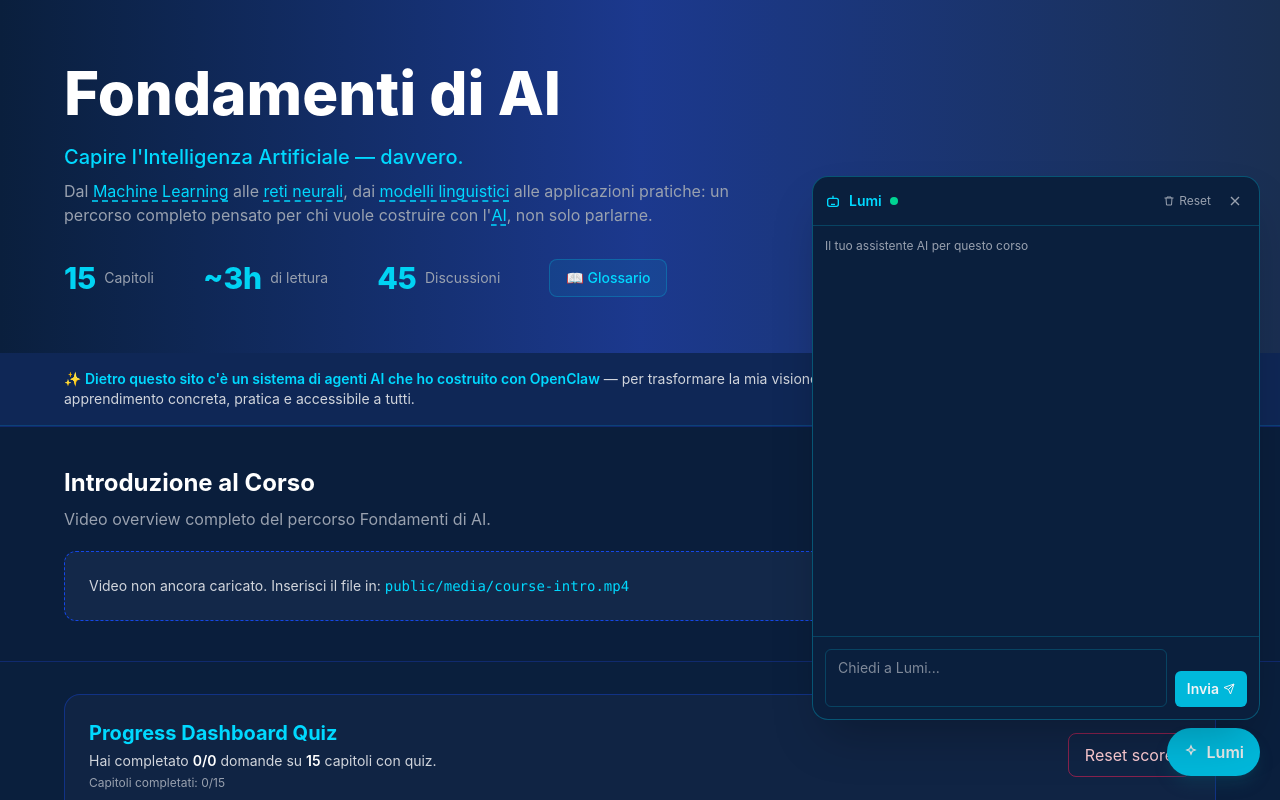
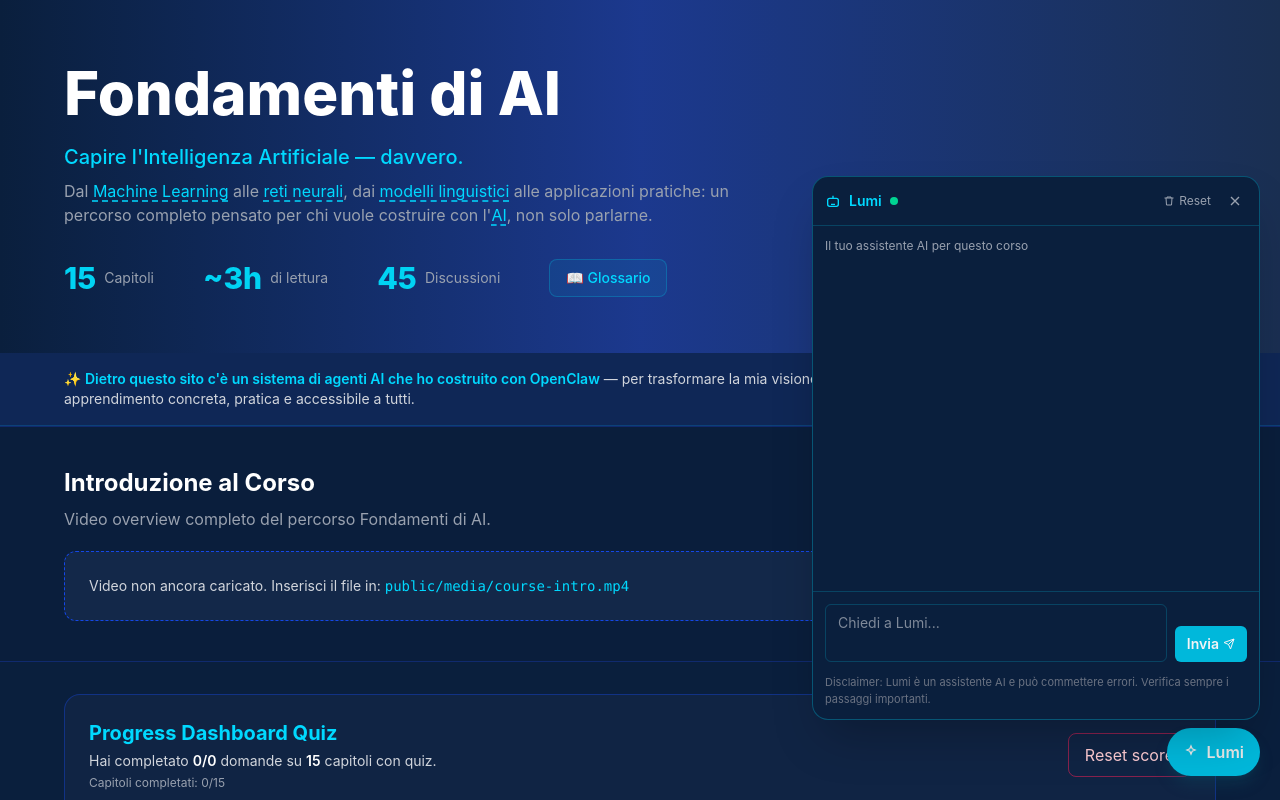
Before and after one commit to MT-Showcases/ai-fundamentals-showcase, a Next.js app: page / in a window 1280 px wide. Both pictures are taken after a click on the button "Lumi". Shown: the top 800 px of the page. Built offline with nearby package versions, Linux system fonts and the light colour scheme.

Commit message:
ux(lumi): add AI disclaimer in chat UIs

```diff
--- a/components/TutorChat.tsx
+++ b/components/TutorChat.tsx
@@ -37,7 +37,8 @@ export default function TutorChat({ chapterSlug }: { chapterSlug: string }) {
   return (
     <div className="mt-10 rounded-xl border border-cyan-400/30 bg-navy-900/60 p-4">
       <h3 className="text-cyan-300 font-semibold mb-2">{TUTOR_NAME} (beta)</h3>
-      <p className="text-xs text-gray-400 mb-3">Fai domande sul capitolo, esercizi e file ZIP dei lab.</p>
+      <p className="text-xs text-gray-400 mb-1">Fai domande sul capitolo, esercizi e file ZIP dei lab.</p>
+      <p className="text-[11px] text-gray-500 mb-3">Disclaimer: {TUTOR_NAME} è un assistente AI e può commettere errori. Verifica sempre i passaggi importanti.</p>
 
       <div className="flex gap-2">
         <input
--- a/components/TutorFloatingChat.tsx
+++ b/components/TutorFloatingChat.tsx
@@ -253,6 +253,9 @@ export default function TutorFloatingChat() {
           <span className="flex items-center gap-1">{loading ? '...' : <><span className="hidden sm:inline">Invia</span> <IconSend /></>}</span>
         </button>
       </div>
+      <p className="px-3 pb-3 text-[11px] text-gray-500">
+        Disclaimer: {TUTOR_NAME} è un assistente AI e può commettere errori. Verifica sempre i passaggi importanti.
+      </p>
     </>
   );
 
```
